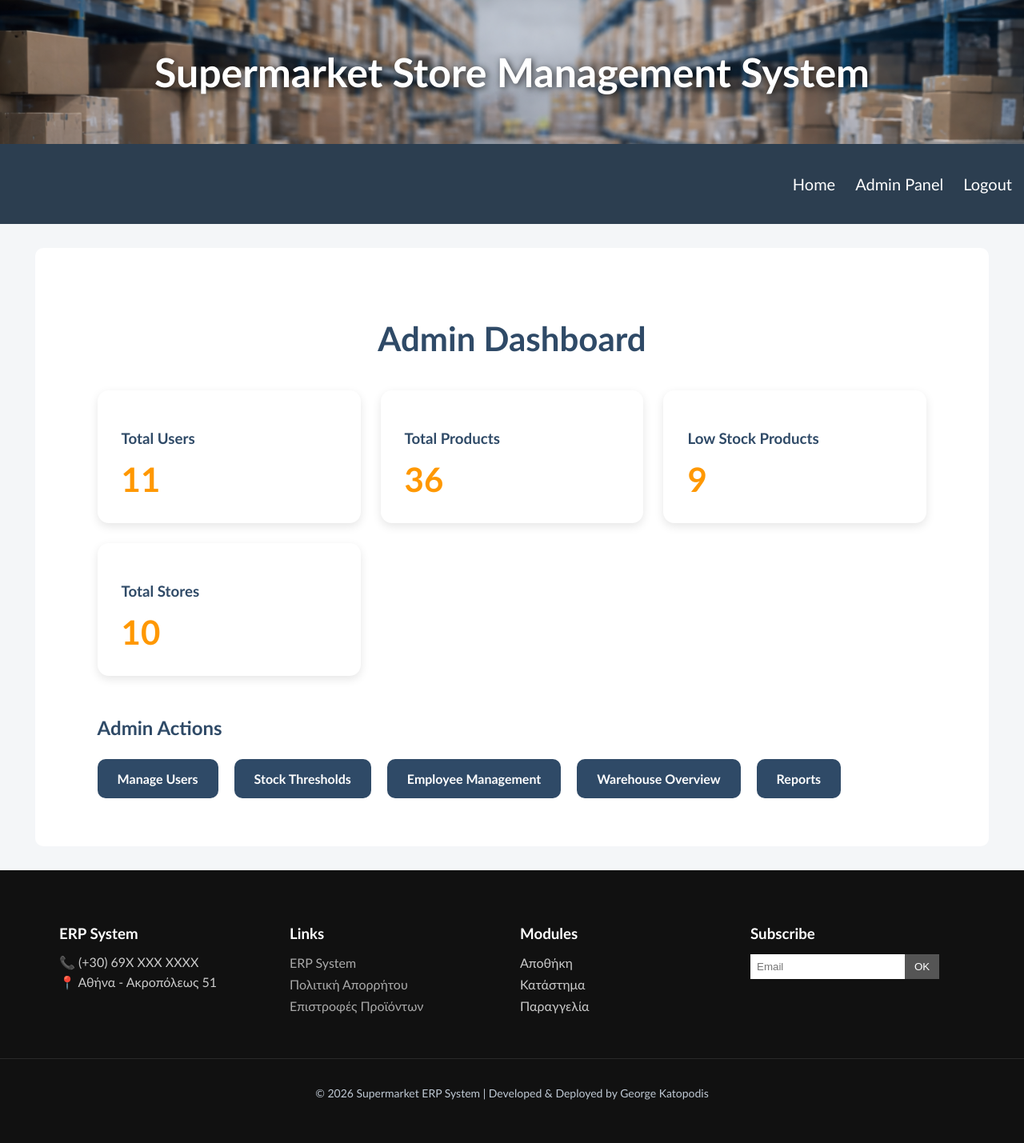
After one commit to GeorgeKat039/retail-erp-system, a Flask app: page /admin in a window 1280 px wide. The commit adds this page. Shown: the whole page at 80% size. Run offline with Flask 3, Linux system fonts and the light colour scheme; a user stored in the database is signed in; data comes from the database, SQL or seed files in the repository; both versions use the stored data as it was after the commit; some libraries are stand-ins or nearby versions.

Commit message:
Admin dashboard and user management added

```diff
--- a/app.py
+++ b/app.py
@@ -76,22 +76,170 @@ def login():
         #close connection to db
         connection.close()
 
-        if user and check_password_hash(user["password"], password):
+        if user and user["is_active"] == 1 and check_password_hash(user["password"], password):
             session["user"] = username   #ποιος έκανε login
             session["role"] = user["role"] #manager / assistant
             session["store_id"] = user["store_id"] #store_id
 
+            #admin role
+            if user["role"] == "admin":
+                flash("Welcome to the Admin Panel", "success")
+                return redirect(url_for("admin_panel"))
+
             #warehouse role
-            if user["role"] == "warehouse":
+            elif user["role"] == "warehouse":
                 flash("Welcome to Central Warehouse Management", "success")
                 return redirect(url_for("products"))
 
             #manager / assistant manager role
-            return redirect(url_for("dashboard"))
+            elif user["role"] == "manager" or user["role"] == "assistant_manager":
+                flash("Welcome to the Manager Panel", "success")
+                return redirect(url_for("dashboard"))
         else:
             message = "Login Unsuccessful. Please check username and password"
 
     return render_template("login.html", message=message)
+
+
+
+#admin login
+@app.route("/admin")
+def admin_panel():
+
+    #user must be logged in
+    if "user" not in session:
+        return redirect(url_for("login"))
+
+    #check if user is admin
+    if session.get("role") != "admin":
+        flash("You do not have permission to access the admin panel", "error")
+        return redirect(url_for("home"))
+
+    connection = sqlite3.connect(DATABASE_PATH)
+    connection.row_factory = sqlite3.Row
+
+    cursor = connection.cursor()
+
+    #total users
+    cursor.execute("SELECT COUNT(*) FROM users")
+    total_users = cursor.fetchone()[0]
+
+    # total products
+    cursor.execute("SELECT COUNT(*) FROM products")
+    total_products = cursor.fetchone()[0]
+
+    # total stores
+    cursor.execute("SELECT COUNT(*) FROM stores")
+    total_stores = cursor.fetchone()[0]
+
+    # low stock products
+    cursor.execute("""
+        SELECT COUNT(*)
+        FROM warehouse_stock
+        WHERE quantity < 300
+    """)
+
+    low_stock = cursor.fetchone()[0]
+
+    connection.close()
+
+    return render_template(
+        "admin.html",
+        total_users=total_users,
+        total_products=total_products,
+        total_stores=total_stores,
+        low_stock=low_stock
+    )
+
+#admin users
+@app.route("/admin/users")
+def manage_users():
+
+    # check login
+    if "user" not in session:
+        return redirect(url_for("login"))
+
+    # admin only
+    if session.get("role") != "admin":
+        flash("Access denied", "error")
+        return redirect(url_for("home"))
+
+    connection = sqlite3.connect(DATABASE_PATH)
+    connection.row_factory = sqlite3.Row
+
+    cursor = connection.cursor()
+
+    cursor.execute("""
+        SELECT
+            user_id,
+            username,
+            role,
+            store_id,
+            is_active
+        FROM users
+        ORDER BY role
+    """)
+
+    users = cursor.fetchall()
+    connection.close()
+
+    return render_template("manage_users.html", users=users)
+
+#disable user
+@app.route("/admin/disable_user/<int:user_id>")
+def disable_user(user_id):
+
+    # admin only
+    if "user" not in session:
+        return redirect(url_for("login"))
+
+    if session.get("role") != "admin":
+        return redirect(url_for("home"))
+
+    connection = sqlite3.connect(DATABASE_PATH)
+    cursor = connection.cursor()
+
+    cursor.execute("""
+        UPDATE users
+        SET is_active = 0
+        WHERE user_id = ?
+    """, (user_id,))
+
+    connection.commit()
+    connection.close()
+
+    flash("User disabled successfully", "success")
+    return redirect(url_for("manage_users"))
+
+
+
+#enable user
+@app.route("/admin/enable_user/<int:user_id>")
+def enable_user(user_id):
+
+    # admin only
+    if "user" not in session:
+        return redirect(url_for("login"))
+
+    if session.get("role") != "admin":
+        return redirect(url_for("home"))
+
+    connection = sqlite3.connect(DATABASE_PATH)
+    cursor = connection.cursor()
+
+    cursor.execute("""
+        UPDATE users
+        SET is_active = 1
+        WHERE user_id = ?
+    """, (user_id,))
+
+    connection.commit()
+    connection.close()
+
+    flash("User enabled successfully", "success")
+
+    return redirect(url_for("manage_users"))
+
 
 #control panel
 @app.route("/dashboard")
--- /dev/null
+++ b/static/admin.css
@@ -0,0 +1,140 @@
+.admin-container{
+    width: 90%;
+    margin: 40px auto;
+}
+
+.admin-title{
+    font-size: 42px;
+    color: #2f4a67;
+    margin-bottom: 40px;
+    text-align: center;
+}
+
+.admin-cards{
+    display: grid;
+    grid-template-columns: repeat(auto-fit, minmax(250px, 1fr));
+    gap: 25px;
+    margin-bottom: 50px;
+}
+
+.admin-card{
+    background-color: white;
+    padding: 30px;
+    border-radius: 14px;
+    box-shadow: 0px 4px 12px rgba(0,0,0,0.1);
+    transition: 0.3s;
+}
+
+.admin-card:hover{
+    transform: translateY(-5px);
+}
+
+
+.admin-card h3{
+    color: #2f4a67;
+    margin-bottom: 15px;
+}
+
+.admin-number{
+    font-size: 42px;
+    font-weight: bold;
+    color: #ff9800;
+}
+
+.admin-actions{
+    margin-top: 50px;
+}
+
+.admin-actions h2{
+    color: #2f4a67;
+    margin-bottom: 25px;
+}
+
+.admin-buttons{
+    display: flex;
+    flex-wrap: wrap;
+    gap: 20px;
+}
+
+.admin-btn{
+    background-color: #2f4a67;
+    color: white;
+    padding: 15px 25px;
+    border-radius: 10px;
+    text-decoration: none;
+    transition: 0.3s;
+    font-weight: bold;
+}
+
+.admin-btn:hover{
+    background-color: #ff9800;
+}
+
+.users-table{
+    width: 100%;
+    border-collapse: collapse;
+    background-color: white;
+    border-radius: 12px;
+    overflow: hidden;
+    box-shadow: 0px 4px 10px rgba(0,0,0,0.1);
+}
+
+.users-table th{
+    background-color: #2f4a67;
+    color: white;
+    padding: 15px;
+    text-align: left;
+}
+
+.users-table td{
+    padding: 15px;
+    border-bottom: 1px solid #ddd;
+}
+
+.users-table tr:hover{
+    background-color: #f5f5f5;
+}
+
+.active-badge{
+    background-color: #28a745;
+    color: white;
+    padding: 5px 10px;
+    border-radius: 8px;
+    font-size: 14px;
+}
+
+.inactive-badge{
+    background-color: #dc3545;
+    color: white;
+    padding: 5px 10px;
+    border-radius: 8px;
+    font-size: 14px;
+}
+
+.disable-btn{
+    background-color: #dc3545;
+    color: white;
+    padding: 8px 14px;
+    border-radius: 8px;
+    text-decoration: none;
+    font-size: 14px;
+    transition: 0.3s;
+}
+
+.disable-btn:hover{
+    background-color: #b52b3a;
+}
+
+.enable-btn{
+    background-color: #28a745;
+    color: white;
+    padding: 8px 14px;
+    border-radius: 8px;
+    text-decoration: none;
+    font-size: 14px;
+    transition: 0.3s;
+}
+
+.enable-btn:hover{
+    background-color: #1f7f35;
+}
--- /dev/null
+++ b/templates/admin.html
@@ -0,0 +1,50 @@
+{% extends "base.html" %}
+{% block extra_css %}
+<link rel="stylesheet" href="{{ url_for('static',filename='admin.css') }}">
+{% endblock %}
+
+
+{% block content %}
+<div class="admin-container">
+    <h1 class="admin-title">Admin Dashboard</h1>
+
+    <div class="admin-cards">
+
+        <div class="admin-card">
+            <h3>Total Users</h3>
+            <div class="admin-number">{{ total_users }}</div>
+        </div>
+
+        <div class="admin-card">
+            <h3>Total Products</h3>
+            <div class="admin-number">{{ total_products }}</div>
+        </div>
+
+        <div class="admin-card">
+            <h3>Low Stock Products</h3>
+            <div class="admin-number">{{ low_stock }}</div>
+        </div>
+
+        <div class="admin-card">
+            <h3>Total Stores</h3>
+            <div class="admin-number">{{ total_stores }}</div>
+        </div>
+
+    </div>
+
+    <div class="admin-actions">
+        <h2>Admin Actions</h2>
+
+        <div class="admin-buttons">
+            <a href="{{ url_for('manage_users') }}" class="admin-btn">Manage Users</a>
+            <a href="#" class="admin-btn">Stock Thresholds</a>
+            <a href="#" class="admin-btn">Employee Management</a>
+            <a href="#" class="admin-btn">Warehouse Overview</a>
+            <a href="#" class="admin-btn">Reports</a>
+        </div>
+
+    </div>
+
+</div>
+
+{% endblock %}
--- a/templates/base.html
+++ b/templates/base.html
@@ -6,6 +6,7 @@
     <!--<link rel="stylesheet" href="https://maxcdn.bootstrapcdn.com/bootstrap/3.3.7/css/bootstrap.min.css">
     <script src="https://ajax.googleapis.com/ajax/libs/jquery/3.3.1/jquery.min.js"></script>-->
     <link rel="stylesheet" href="{{ url_for('static',  filename='style.css') }}">
+    <link rel="stylesheet" href="{{ url_for('static', filename='admin.css') }}">
     <link rel="stylesheet" href="{{ url_for('static',  filename='forms.css') }}">
     {% block extra_css %}{% endblock %}
     <title>{% block title %}{% endblock %}</title>
@@ -28,6 +29,13 @@
                     {% if session["role"] == "warehouse" %}
                         <a href="{{ url_for('products') }}"
                            class="{% if request.endpoint == 'products' %}active{% endif %}">Products</a>
+
+                        <a href="{{ url_for('logout') }}">Logout</a>
+
+
+                    <!-- ADMIN USER-->
+                    {% elif session["role"] == "admin" %}
+                        <a href="{{ url_for('admin_panel') }}">Admin Panel</a>
 
                         <a href="{{ url_for('logout') }}">Logout</a>
 
```
Also changed, not shown: templates/manage_users.html (added, +59 -0 lines), supermarket.db.
